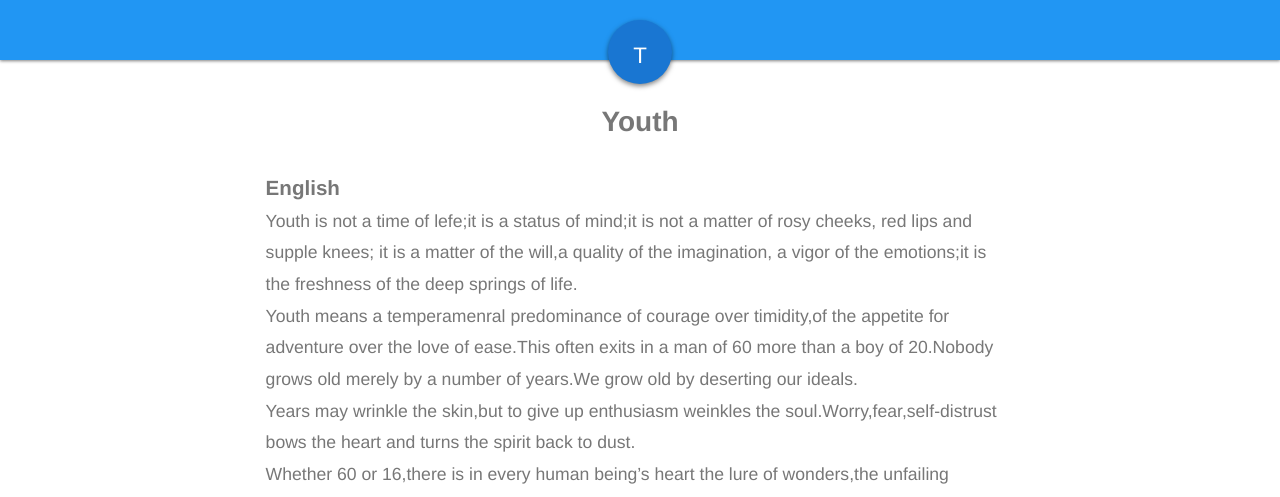
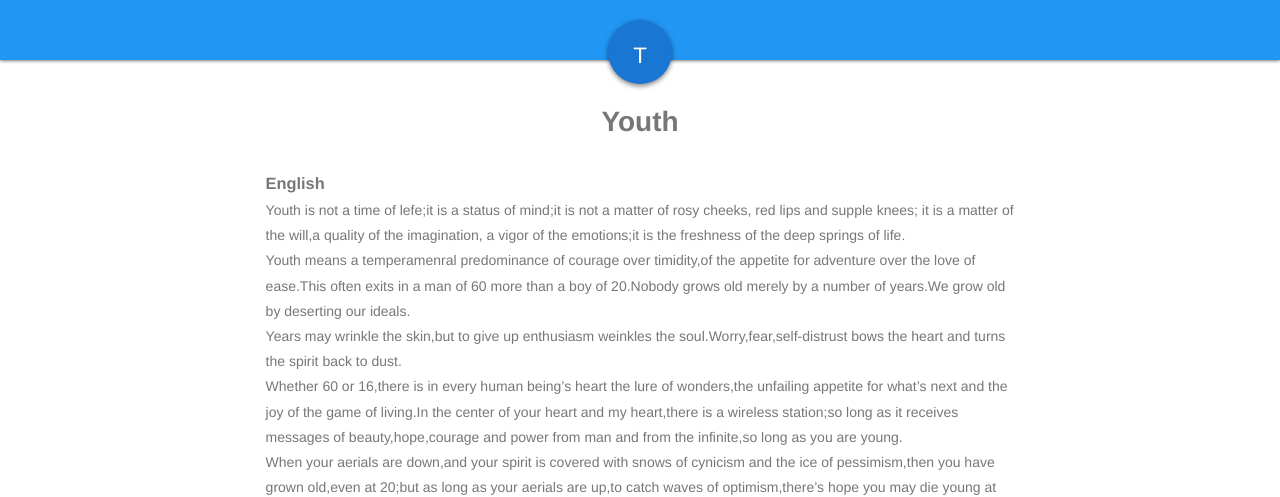
Before and after one commit to yinguolong/newming.github.io, a Jekyll site: the page built from _posts/2016-4-15-Youth.md, in a window 1280 px wide and 1400 px high. Shown: the top 497 px of the window. Built offline with Jekyll 4.4.1, drawn with Linux system fonts in a browser that asks for light colours.

Commit message:
change img style

```diff
--- a/css/post.css
+++ b/css/post.css
@@ -79,7 +79,7 @@
 	padding: 2%;
 	max-width: 800px;
 	line-height: 1.8;
-	font-size: 1.1rem;
+	/*font-size: 1.1rem;*/
 }
 blockquote,code{
 	border-left: 5px solid #00BCD4;
@@ -101,5 +101,6 @@
 }
 .blogs img{
 	display: block;
-	margin: 0 auto;
+	margin: 10px auto;
+	width: 96%;
 }
```
